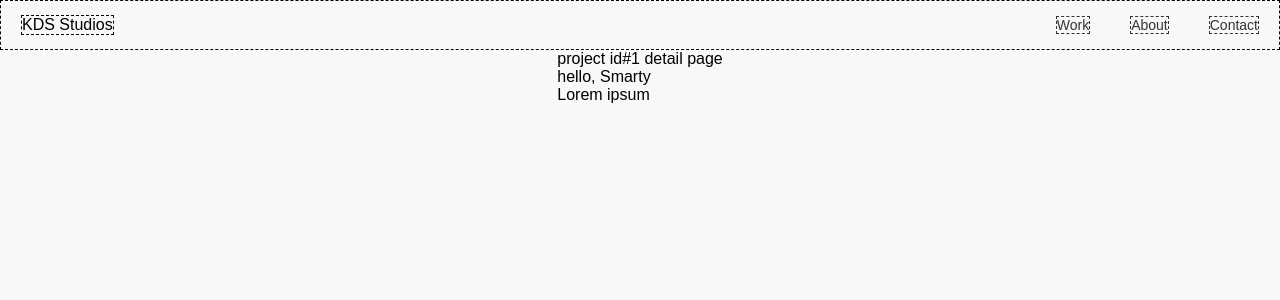
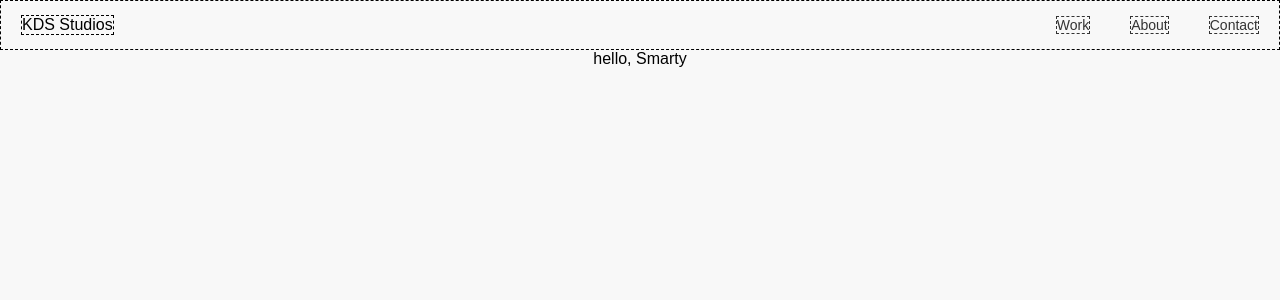
Before and after one commit to kimispencer/kds-studios, a Next.js app: page /projects/1 in a window 1280 px wide. Shown: the top 300 px of the page. Built offline with nearby package versions, Linux system fonts and the light colour scheme; a web font is replaced by a local one.

Commit message:
improve loading times by using getStaticPaths and getStaticProps

```diff
--- a/components/ProjectGrid.tsx
+++ b/components/ProjectGrid.tsx
@@ -8,8 +8,8 @@ import styles from '@/styles/ProjectGrid.module.scss'
 // }
 
 // export default function ProjectGrid(projects: ProjectGridProps) {
-//   // TODO array from projects/index.tsx is outputting as an object... why???
-//   // because: function ProjectGrid(projects: ProjectGridProps), returns object { projects: Project[] }
+//   // TODO array from projects/index.tsx is outputting as an object... why?
+//   // ANSWER: function ProjectGrid(projects: ProjectGridProps), returns object { projects: Project[] }
 //   // we need to change this to: ProjectGrid({ projects }: ProjectGridProps), to return the projects array Project[]
 //   console.log(projects)
 //   return (
@@ -60,5 +60,4 @@ export default ProjectGrid
 //     </ul>
 //   );
 // };
-
 // export default ProjectGrid;
--- /dev/null
+++ b/pages/projects/[id].tsx
@@ -0,0 +1,67 @@
+import { NextPage, GetStaticPaths, GetStaticProps } from "next";
+import { useRouter } from 'next/router'
+import { Project } from '@/lib/interfaces';
+import { NextPageContext } from 'next';
+
+// v2 with getStaticPaths and getStaticProps
+/*
+The functions getStaticPaths and getStaticProps runs on compile time, i.e. when you run the command next build.
+This generates the HTML once, and no JS runs when someone visits your site to look at a project. The page will look the same for everyone.
+*/
+type Props = {
+  project: Project;
+}
+
+export const getStaticPaths: GetStaticPaths = async () => {
+  // const res = await fetch(`${process.env.BASE_URL}/projects.json`)
+  // const projects = await res.json()
+  const projects = require('./data.json')
+
+  const paths = projects.map((project: Project) => ({
+    // note this needs to match the dynamic path file name
+    // e.g. /projects/[id].tsx should use params { id : project.id }
+    params: { id: project.id.toString() },
+  }))
+
+  return { paths, fallback: false }
+}
+
+export const getStaticProps: GetStaticProps<Props> = async ({ params }) => {
+  // const res = await fetch(`${process.env.BASE_URL}/projects.json`)
+  // const projects = await res.json()
+  const projects = require('./data.json')
+
+  const project = projects.find((p: Project) => p.id === Number(params?.id))
+
+  return { props: { project } }
+};
+
+function ProjectDetailPage({ project }: Props) {
+  // Render the Project detail page
+  return (
+    <div>
+      <p>hello, {project.title}</p>
+    </div>
+  )
+}
+export default ProjectDetailPage;
+
+// v1 with useRouter
+/*
+The code with useRouter and useEffect, however, fetches the data on page load.
+When someone visits your site their browser fetches the data, and then runs some JS to display the data to them.
+*/
+// const ProjectDetailPage = () => {
+//   const router = useRouter()
+//   const projectId = router.query.project
+//   const projectData = data.find((project) => project.id === Number(projectId))
+
+//   return (
+//     <div>
+//       <p>project id#{projectId} detail page</p>
+//       <p>hello, {projectData?.title}</p>
+//       <p>{projectData?.subtitle}</p>
+//     </div>
+//   )
+// }
+// export default ProjectDetailPage
--- a/pages/projects/[project].tsx
+++ /dev/null
@@ -1,21 +0,0 @@
-import { NextPage } from "next";
-import { useRouter } from 'next/router'
-import { Project } from '@/lib/interfaces';
-import { projects }  from './data'
-import { NextPageContext } from 'next';
-
-const ProjectDetailPage = () => {
-  const router = useRouter()
-  const projectId = router.query.project
-  const projectData = projects.find((project) => project.id === Number(projectId))
-
-  return (
-    <div>
-      <p>project id#{projectId} detail page</p>
-      <p>hello, {projectData?.title}</p>
-      <p>{projectData?.subtitle}</p>
-    </div>
-  )
-}
-
-export default ProjectDetailPage
--- /dev/null
+++ b/pages/projects/data.json
@@ -0,0 +1,17 @@
+[
+  { "id": 1
+  , "title": "Smarty"
+  , "subtitle": "Lorem ipsum"
+  , "slug": "smarty"
+  },
+  { "id": 2
+  , "title": "Lumi"
+  , "subtitle": "Lorem ipsum"
+  , "slug": "lumi"
+  },
+  { "id": 3
+  , "title": "The Arrivals"
+  , "subtitle": "Lorem ipsum"
+  , "slug": "the-arrivals"
+  }
+]
--- a/pages/projects/data.tsx
+++ /dev/null
@@ -1,20 +0,0 @@
-import { Project } from '@/lib/interfaces';
-
-export const projects: Project[] =
-  [
-    { id: 1
-    , title: "Smarty"
-    , subtitle: "Lorem ipsum"
-    , slug: "smarty"
-    },
-    { id: 2
-    , title: "Lumi"
-    , subtitle: "Lorem ipsum"
-    , slug: "lumi"
-    },
-    { id: 3
-    , title: "The Arrivals"
-    , subtitle: "Lorem ipsum"
-    , slug: "the-arrivals"
-    }
-  ]
```
Also changed, not shown: pages/projects/index.tsx (+33 -25 lines).
